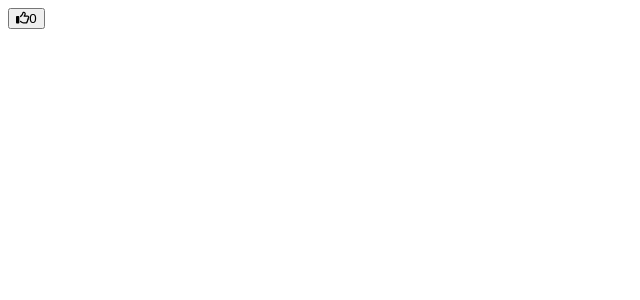
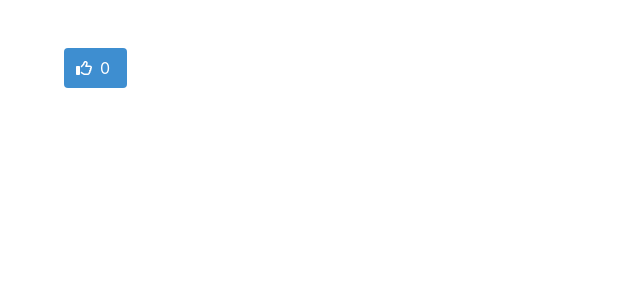
Before and after one commit to tim811223/ReactLab, a React (Vite) app in the folder CH8-ReactEvent-thumps-up/thumps-up/: page / in a window 1280 px wide. Shown: the top 300 px of the page, without its empty margins (0-640 px from the left). Built offline with nearby package versions, Linux system fonts and the light colour scheme.

Commit message:
畫面調整

```diff
--- a/CH8-ReactEvent-thumps-up/thumps-up/src/App.tsx
+++ b/CH8-ReactEvent-thumps-up/thumps-up/src/App.tsx
@@ -1,8 +1,13 @@
+import 'bulma/css/bulma.min.css'
 import { ThumpsUp } from './ThumpsUp'
 
 export const App =()=>{
 
   return(
-    <ThumpsUp/>
+    <div className='section'>
+      <div className='container'>
+        <ThumpsUp/>
+      </div>
+    </div>
   )
 };
--- a/CH8-ReactEvent-thumps-up/thumps-up/src/ThumpsUp.tsx
+++ b/CH8-ReactEvent-thumps-up/thumps-up/src/ThumpsUp.tsx
@@ -4,7 +4,7 @@ import { FontAwesomeIcon } from "@fortawesome/react-fontawesome";
 export const ThumpsUp = ()=>{
   let likes = 0;
   return (
-    <button className="button">
+    <button className="button is-info">
     <span className="icon">
       <FontAwesomeIcon icon={faThumbsUp} />
     </span>
```
